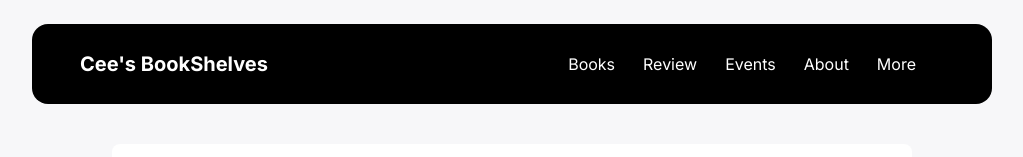
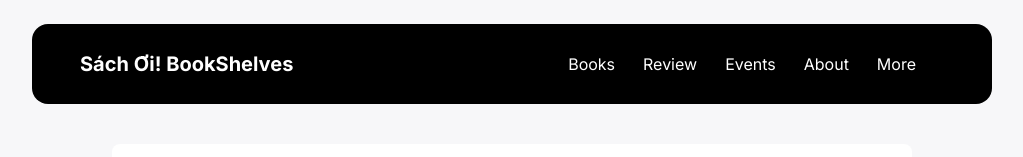
Before and after one commit to chungkk/print3d, a Next.js app: page / in a window 1280 px wide. Shown: the top 157 px of the page, without its empty margins (128-1151 px from the left). Built offline with nearby package versions, Linux system fonts and the light colour scheme.

Commit message:
update navbar

```diff
--- a/src/components/Layout/Navbar.js
+++ b/src/components/Layout/Navbar.js
@@ -13,7 +13,7 @@
   const onToggleMenu = () => setIsOpen(!isOpen);
   return (
     <div className='bg-black h-20 pl-4 md:px-12 rounded-2xl text-white flex justify-between items-center animate-scaleUp'>
-      <Link href='/' className='text-white text-xl font-bold'>Cee&apos;s BookShelves</Link>
+      <Link href='/' className='text-white text-xl font-bold'>Sách Ơi! BookShelves</Link>
       <div className='hidden sm:hidden md:flex lg:flex xl:flex 2xl:flex flex-row text-white'>
         <Link href='/' className='text-white mr-7'>Books</Link>
         <Link href='/review' className='text-white mr-7'>Review</Link>
```
